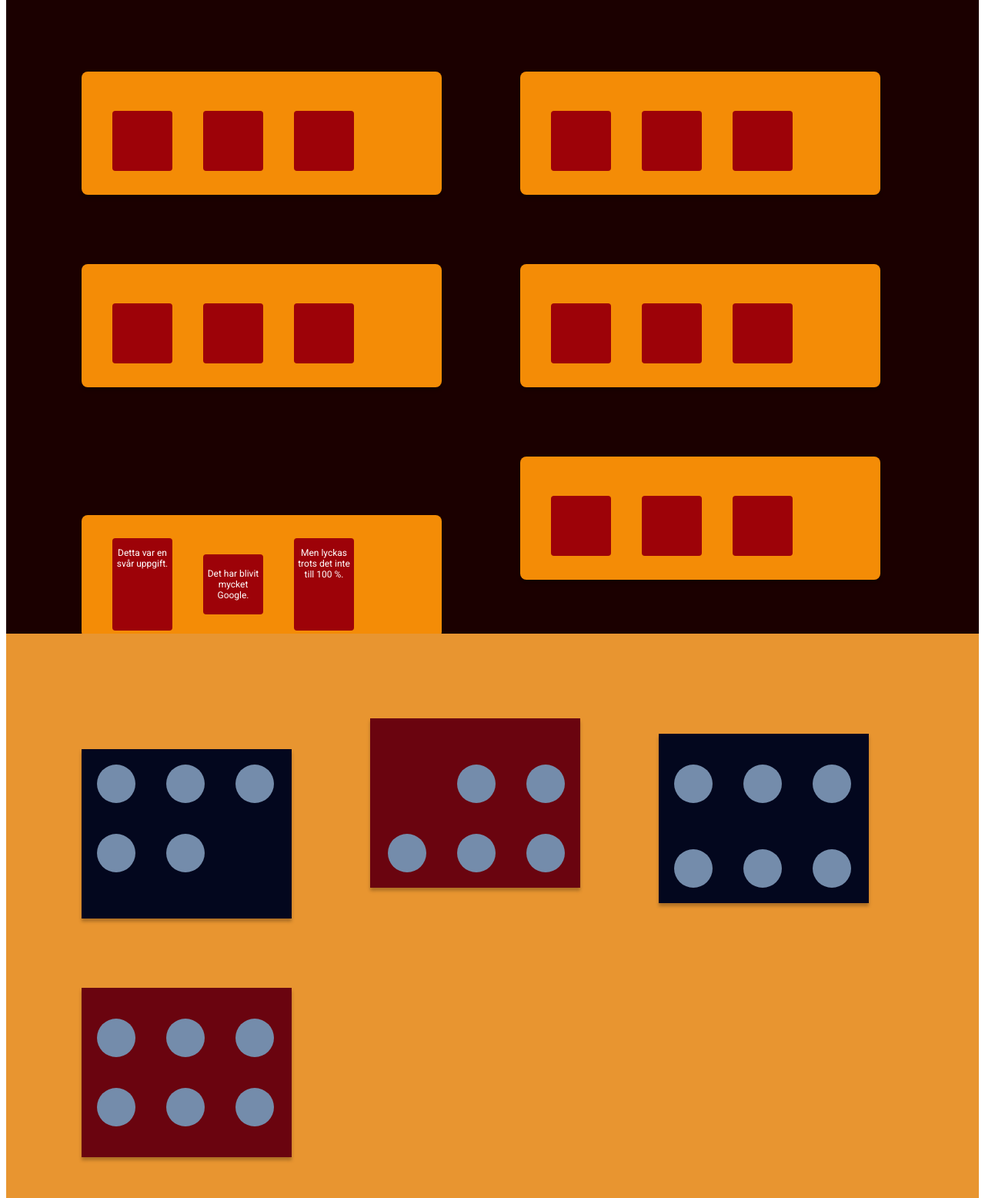
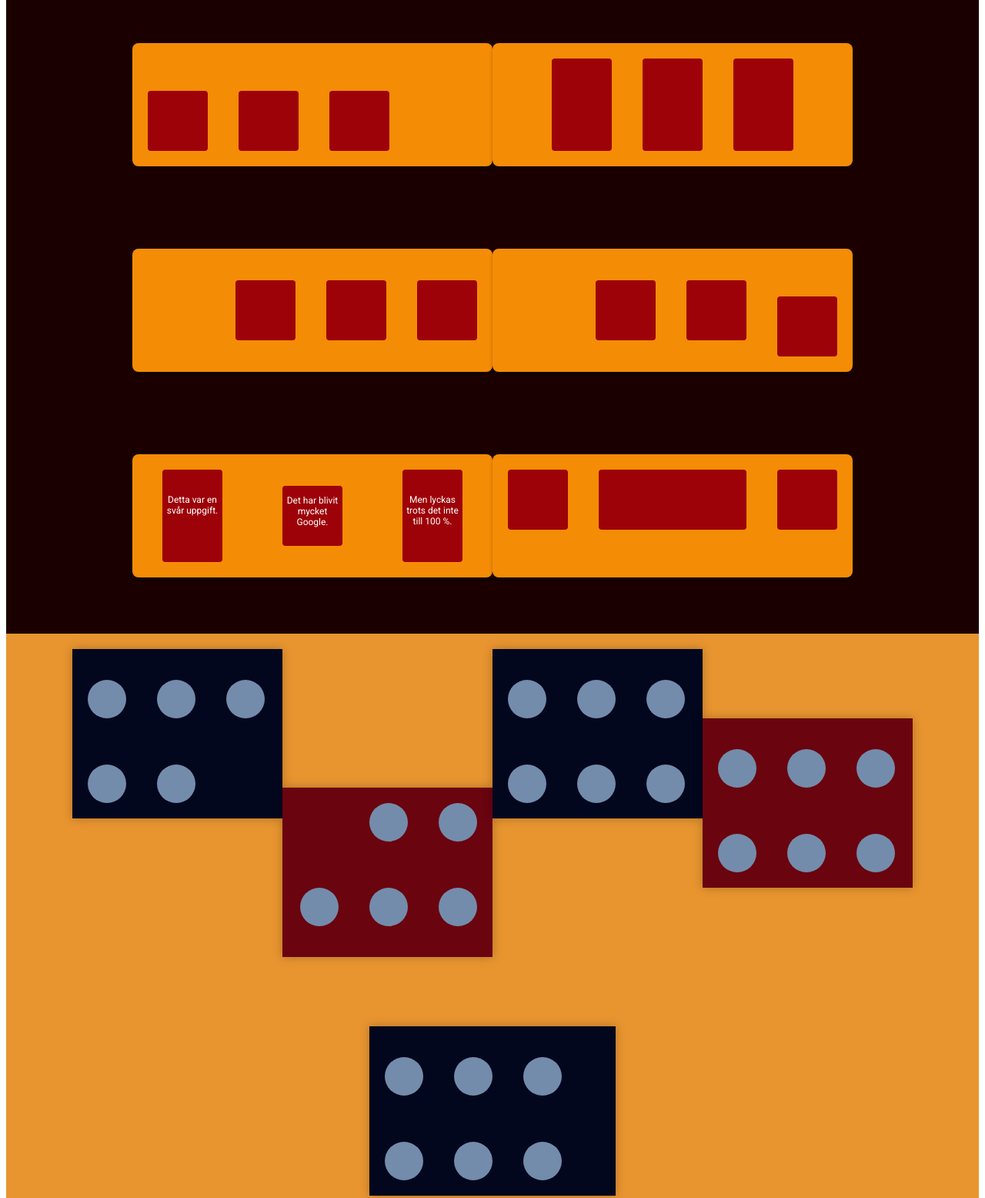
Before and after one commit to ottilialindell/recreating-flexbox2, a plain HTML site: page index.html in a window 1280 px wide. Shown: the part 25-1581 px from the top of the page at 77% size. Drawn offline with Linux system fonts and the light colour scheme.

Commit message:
changes to html and css

```diff
--- a/index.html
+++ b/index.html
@@ -10,63 +10,39 @@
 </head>
 <body>
     <section class="rectangles">
-        <section>
-            <div class="flex1">
         <div class="container1">
             <div class="card"></div>
             <div class="card"></div>
             <div class="card"></div>
         </div>
+        <div class="container2">
+            <div class="card2"></div>
+            <div class="card2"></div>
+            <div class="card2"></div>
         </div>
-            <div class="flex1">
-                <div class="container2">
-                    <div class="card"></div>
-                    <div class="card"></div>
-                    <div class="card"></div>
-                </div>
-            </div>
-
-        </section>
-        <section>
-            <div class="flex1">
         <div class="container3">
             <div class="card"></div>
             <div class="card"></div>
             <div class="card"></div>
         </div>
-            </div>
-            <div class="flex1">
         <div class="container4">
             <div class="card"></div>
             <div class="card"></div>
             <div class="card1"></div>
         </div>
+        <div class="container5">
+            <div class="card4"><p>Detta var en svår uppgift.</p></div>
+            <div class="card"><p>Det har blivit mycket Google.</p></div>
+            <div class="card4"><p>Men lyckas trots det inte till 100 %.</p></div>
         </div>
-
-        </section>
-        <section>
-            <div class="flex1">
-                <div class="container5">
-                    <div class="card2"><p>Detta var en svår uppgift.</p></div>
-                    <div class="card"><p>Det har blivit mycket Google.</p></div>
-                    <div class="card2"><p>Men lyckas trots det inte till 100 %.</p></div>
-                </div>
-            </div>
-            <div class="flex1">
         <div class="container6">
             <div class="card"></div>
             <div class="card3"></div>
             <div class="card"></div>
         </div>
-            </div>
-
-        </section>
-
     </section>
 
     <section class="circles">
-        <section>
-            <div class="flex2">
         <div class="container7">
             <div class="circle"></div>
             <div class="circle"></div>
@@ -74,8 +50,6 @@
             <div class="circle"></div>
             <div class="circle"></div>
         </div>
-            </div>
-            <div class="flex3">
         <div class="container8">
             <div class="circle"></div>
             <div class="circle"></div>
@@ -83,9 +57,6 @@
             <div class="circle"></div>
             <div class="circle"></div>
         </div>
-            </div>
-        <section>
-            <div class="flex2">
         <div class="container9">
             <div class="circle"></div>
             <div class="circle"></div>
@@ -94,10 +65,6 @@
             <div class="circle"></div>
             <div class="circle"></div>
         </div>
-            </div>
-        </section>
-        <section class="break"></section>
-            <div class="flex3">
         <div class="container10">
             <div class="circle"></div>
             <div class="circle"></div>
@@ -106,11 +73,6 @@
             <div class="circle"></div>
             <div class="circle"></div>
         </div>
-            </div>
-
-        </section>
-        <section>
-            <div class="flex2">
         <div class="container11">
             <div class="circle"></div>
             <div class="circle"></div>
@@ -119,9 +81,6 @@
             <div class="circle"></div>
             <div class="circle"></div>
         </div>
-            </div>
-        </section>
-
     </section>
 </body>
 </html>
--- a/styles/index.css
+++ b/styles/index.css
@@ -1,20 +1,12 @@
 .rectangles{
     background-color: #1B0000;
-    height: 100vh;
+    min-height: 100vh;
     padding-top: 20px;
     padding-bottom: 20px;
-}
-
-.flex1 {
-    background: #F48C06;
-    height: 160px;
-    width: 468px;
-    margin-top: 90px;
-    margin-left: 98px;
-    display: inline-flex;
+    display: flex;
+    justify-content: center;
     align-items: center;
-    box-shadow: 0px 4px 4px rgba(0, 0, 0, 0.25);
-    border-radius: 8px;
+    flex-wrap: wrap;
 }
 
 .card {
@@ -23,88 +15,90 @@
     background: #9D0208;
     border-radius: 4px;
     margin: 20px;
-    display: flex;
-    justify-content: center;
-    align-items: center;
-    flex-basis: 180px;
 }
 
 .container1 {
-    margin-left: 20px;
-    margin-top: 20px;
-    display: inline-flex;
-    flex-direction: row;
+    width: 468px;
+    height: 160px;
+    background: #F48C06;
+    box-shadow: 0px 4px 4px rgba(0, 0, 0, 0.25);
+    border-radius: 8px;
+    display: flex;
     justify-content: flex-start;
     align-items: flex-end;
 }
 
 .container2 {
-    margin-left: 20px;
-    margin-top: 20px;
-    display: inline-flex;
-    flex-direction: row;
+    width: 468px;
+    height: 160px;
+    background: #F48C06;
+    box-shadow: 0px 4px 4px rgba(0, 0, 0, 0.25);
+    border-radius: 8px;
+    display: flex;
     justify-content: center;
     align-items: stretch;
 }
 
 .container3 {
-    margin-left: 20px;
-    margin-top: 20px;
-    display: inline-flex;
-    flex-direction: row;
+    width: 468px;
+    height: 160px;
+    background: #F48C06;
+    box-shadow: 0px 4px 4px rgba(0, 0, 0, 0.25);
+    border-radius: 8px;
+    display: flex;
     justify-content: flex-end;
     align-items: center;
 }
 
 .container4 {
-    margin-left: 20px;
-    margin-top: 20px;
-    display: inline-flex;
-    flex-direction: row;
+    width: 468px;
+    height: 160px;
+    background: #F48C06;
+    box-shadow: 0px 4px 4px rgba(0, 0, 0, 0.25);
+    border-radius: 8px;
+    display: flex;
     justify-content: flex-end;
     align-items: center;
 }
 
 .container5 {
-    margin-left: 20px;
-    margin-top: 20px;
-    display: inline-flex;
-    flex-direction: row;
-    justify-content: flex-end;
+    width: 468px;
+    height: 160px;
+    background: #F48C06;
+    box-shadow: 0px 4px 4px rgba(0, 0, 0, 0.25);
+    border-radius: 8px;
+    display: flex;
+    justify-content: space-around;
     align-items: center;
 }
 
 .container6 {
-    margin-left: 20px;
-    margin-top: 20px;
-    display: inline-flex;
-    flex-direction: row;
+    width: 468px;
+    height: 160px;
+    background: #F48C06;
+    box-shadow: 0px 4px 4px rgba(0, 0, 0, 0.25);
+    border-radius: 8px;
+    display: flex;
     justify-self: flex-end;
     align-self: center;
 }
 
 .card1 {
-    min-width: 78px;
-    min-height: 78px;
+    width: 78px;
+    height: 78px;
     background: #9D0208;
     border-radius: 4px;
     margin: 20px;
-    display: flex;
-    justify-content: flex-end;
     align-self: flex-end;
 }
 
-
 .card2 {
     width: 78px;
-    height: 120px;
+    min-height: 120px;
     background: #9D0208;
     border-radius: 4px;
     margin: 20px;
-    display: flex;
-    justify-items: flex-end;
     align-self: stretch;
-    flex-basis: 180px;
 }
 
 .card3 {
@@ -113,11 +107,16 @@
     background: #9D0208;
     border-radius: 4px;
     margin: 20px;
-    display: flex;
-    justify-items: center;
     flex-grow: 2;
-    align-self: center;
-    flex-basis: 180px;
+}
+
+.card4 {
+    width: 78px;
+    height: 100px;
+    background: #9D0208;
+    border-radius: 4px;
+    margin: 20px;
+    padding-top: 20px;
 }
 
 p {
@@ -131,36 +130,15 @@ p {
     color: #FFFFFF;
 }
 
-.circles{
+.circles {
     background-color: #E89530;
     height: 100vh;
     padding-top: 20px;
-    padding-bottom: 20px;
+    display: flex;
+    justify-content: center;
+    align-items: center;
+    flex-wrap: wrap;
 }
-
-.flex2 {
-    background: #03071E;
-    height: 220px;
-    width: 273px;
-    margin-top: 90px;
-    margin-left: 98px;
-    display: inline-flex;
-    align-items: center;
-    box-shadow: 0px 4px 4px rgba(0, 0, 0, 0.25);
-}
-
-
-.flex3 {
-    background: #6A040F;
-    height: 220px;
-    width: 273px;
-    margin-top: 90px;
-    margin-left: 98px;
-    display: inline-flex;
-    align-items: center;
-    box-shadow: 0px 4px 4px rgba(0, 0, 0, 0.25);
-}
-
 
 .circle {
     min-width: 50px;
@@ -174,46 +152,57 @@ p {
 }
 
 .container7 {
-    display: inline-flex;
+    width: 273px;
+    height: 220px;
+    background: #03071E;
+    box-shadow: 0px 0px 12px rgba(0, 0, 0, 0.25);
+    display: flex;
     align-self: flex-start;
     flex-wrap: wrap;
 }
 
 .container8 {
-    display: inline-flex;
+    width: 273px;
+    height: 220px;
+    background: #6A040F;
+    box-shadow: 0px 0px 12px rgba(0, 0, 0, 0.25);
+    display: flex;
     align-self: flex-end;
     flex-direction: row-reverse;
     flex-wrap: wrap-reverse;
 }
 
 .container9 {
-    display: inline-flex;
+    width: 273px;
+    height: 220px;
+    background: #03071E;
+    box-shadow: 0px 0px 12px rgba(0, 0, 0, 0.25);
+    display: flex;
     align-self: stretch;
     justify-self: space-between;
     flex-wrap: wrap;
 }
 
 .container10 {
-    display: inline-flex;
+    width: 273px;
+    height: 220px;
+    background: #6A040F;
+    box-shadow: 0px 0px 12px rgba(0, 0, 0, 0.25);
+    display: flex;
     align-self: center;
     justify-self: space-between;
     flex-wrap: wrap;
 }
 
 .container11 {
-    display: inline-flex;
+    width: 273px;
+    height: 220px;
+    background: #03071E;
+    box-shadow: 0px 0px 12px rgba(0, 0, 0, 0.25);
+    display: flex;
     align-self: center;
     justify-self: center;
     flex-wrap: wrap;
     flex-basis: 20em;
 /*    flex-basis: 70%; */
 }
-
-.break {
-    flex-basis: 100%;
-    height: 0;
-}
-
-section {
-    display: inline-block;
-}
```
Lines whose indentation alone changed are shown as unchanged.
